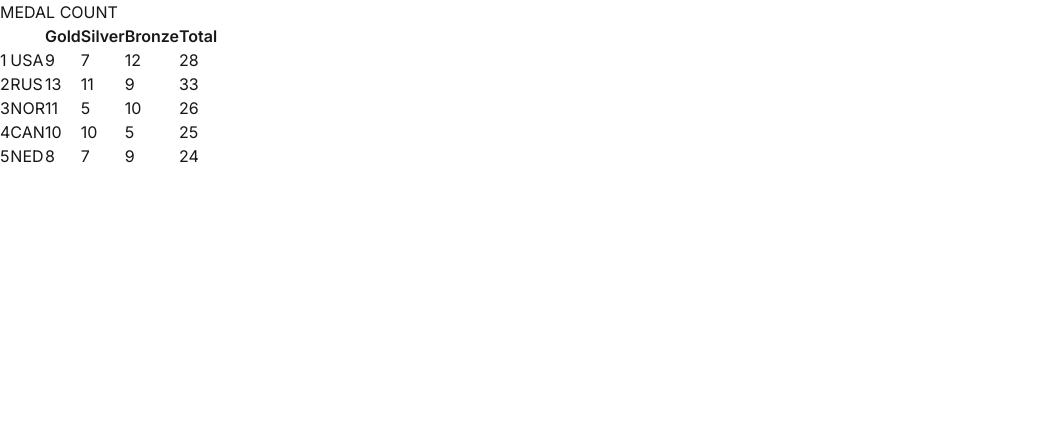
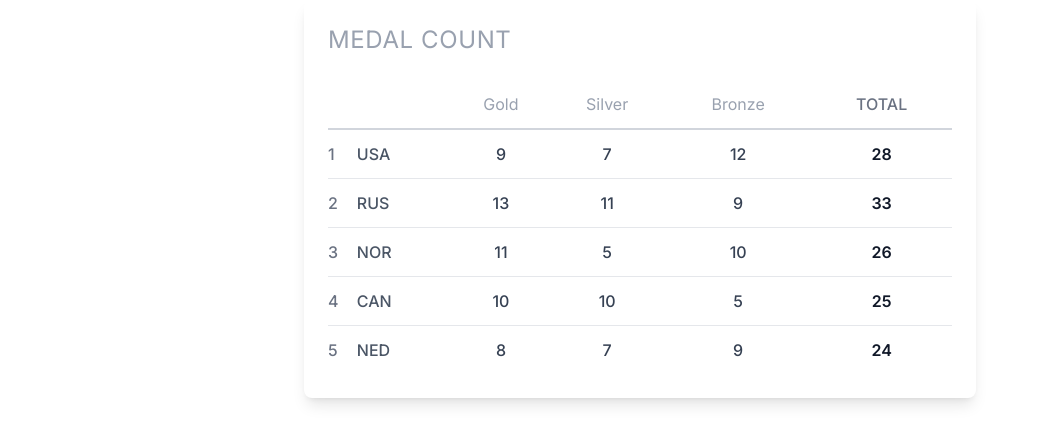
Before and after one commit to ypk/thomsonreuters-techtest, a Next.js app: page / in a window 1280 px wide. Shown: the top 444 px of the page, without its empty margins (0-1037 px from the left). Built offline with nearby package versions, Linux system fonts and the light colour scheme.

Commit message:
added tailwind classes to basic table

```diff
--- a/app/components/MedalCount.tsx
+++ b/app/components/MedalCount.tsx
@@ -2,62 +2,74 @@
 
 export function MedalCount() {
   return (
-    <div>
-      <h1>MEDAL COUNT</h1>
-      <table>
+    <div className="max-w-2xl mx-auto bg-white rounded-lg shadow-lg overflow-hidden">
+      <div className="p-6">
+        <h1 className="text-2xl font-light text-gray-400 mb-6 tracking-wide">
+          MEDAL COUNT
+        </h1>
+        <table className="w-full">
           <thead>
-          <tr>
-            <th></th>
-            <th></th>
-            <th>Gold</th>
-            <th>Silver</th>
-            <th>Bronze</th>
-            <th>Total</th>
+            <tr className="border-b-2 border-gray-300">
+              <th className="text-left py-3 text-gray-400 font-normal"></th>
+              <th className="text-left py-3 text-gray-400 font-normal"></th>
+              <th className="text-center py-3 text-gray-400 font-normal">
+                Gold
+              </th>
+              <th className="text-center py-3 text-gray-400 font-normal">
+                Silver
+              </th>
+              <th className="text-center py-3 text-gray-400 font-normal">
+                Bronze
+              </th>
+              <th className="text-center py-3 text-gray-500 font-medium">
+                TOTAL
+              </th>
             </tr>
           </thead>
           <tbody>
-          <tr>
-            <td>1</td>
-            <td>USA</td>
-            <td>9</td>
-            <td>7</td>
-            <td>12</td>
-            <td>28</td>
+            <tr className="border-b border-gray-200">
+              <td className="py-3 text-gray-500 font-medium">1</td>
+              <td className="py-3 text-gray-600 font-medium">USA</td>
+              <td className="text-center py-3 text-gray-700 font-medium">9</td>
+              <td className="text-center py-3 text-gray-700 font-medium">7</td>
+              <td className="text-center py-3 text-gray-700 font-medium">12</td>
+              <td className="text-center py-3 text-gray-900 font-bold">28</td>
+            </tr>
+            <tr className="border-b border-gray-200">
+              <td className="py-3 text-gray-500 font-medium">2</td>
+              <td className="py-3 text-gray-600 font-medium">RUS</td>
+              <td className="text-center py-3 text-gray-700 font-medium">13</td>
+              <td className="text-center py-3 text-gray-700 font-medium">11</td>
+              <td className="text-center py-3 text-gray-700 font-medium">9</td>
+              <td className="text-center py-3 text-gray-900 font-bold">33</td>
+            </tr>
+            <tr className="border-b border-gray-200">
+              <td className="py-3 text-gray-500 font-medium">3</td>
+              <td className="py-3 text-gray-600 font-medium">NOR</td>
+              <td className="text-center py-3 text-gray-700 font-medium">11</td>
+              <td className="text-center py-3 text-gray-700 font-medium">5</td>
+              <td className="text-center py-3 text-gray-700 font-medium">10</td>
+              <td className="text-center py-3 text-gray-900 font-bold">26</td>
+            </tr>
+            <tr className="border-b border-gray-200">
+              <td className="py-3 text-gray-500 font-medium">4</td>
+              <td className="py-3 text-gray-600 font-medium">CAN</td>
+              <td className="text-center py-3 text-gray-700 font-medium">10</td>
+              <td className="text-center py-3 text-gray-700 font-medium">10</td>
+              <td className="text-center py-3 text-gray-700 font-medium">5</td>
+              <td className="text-center py-3 text-gray-900 font-bold">25</td>
             </tr>
             <tr>
-            <td>2</td>
-            <td>RUS</td>
-            <td>13</td>
-            <td>11</td>
-            <td>9</td>
-            <td>33</td>
-          </tr>
-          <tr>
-            <td>3</td>
-            <td>NOR</td>
-            <td>11</td>
-            <td>5</td>
-            <td>10</td>
-            <td>26</td>
-          </tr>
-          <tr>
-            <td>4</td>
-            <td>CAN</td>
-            <td>10</td>
-            <td>10</td>
-            <td>5</td>
-            <td>25</td>
-          </tr>
-          <tr>
-            <td>5</td>
-            <td>NED</td>
-            <td>8</td>
-            <td>7</td>
-            <td>9</td>
-            <td>24</td>
+              <td className="py-3 text-gray-500 font-medium">5</td>
+              <td className="py-3 text-gray-600 font-medium">NED</td>
+              <td className="text-center py-3 text-gray-700 font-medium">8</td>
+              <td className="text-center py-3 text-gray-700 font-medium">7</td>
+              <td className="text-center py-3 text-gray-700 font-medium">9</td>
+              <td className="text-center py-3 text-gray-900 font-bold">24</td>
             </tr>
           </tbody>
         </table>
       </div>
+    </div>
   );
 }
```
Lines whose indentation alone changed are shown as unchanged.
